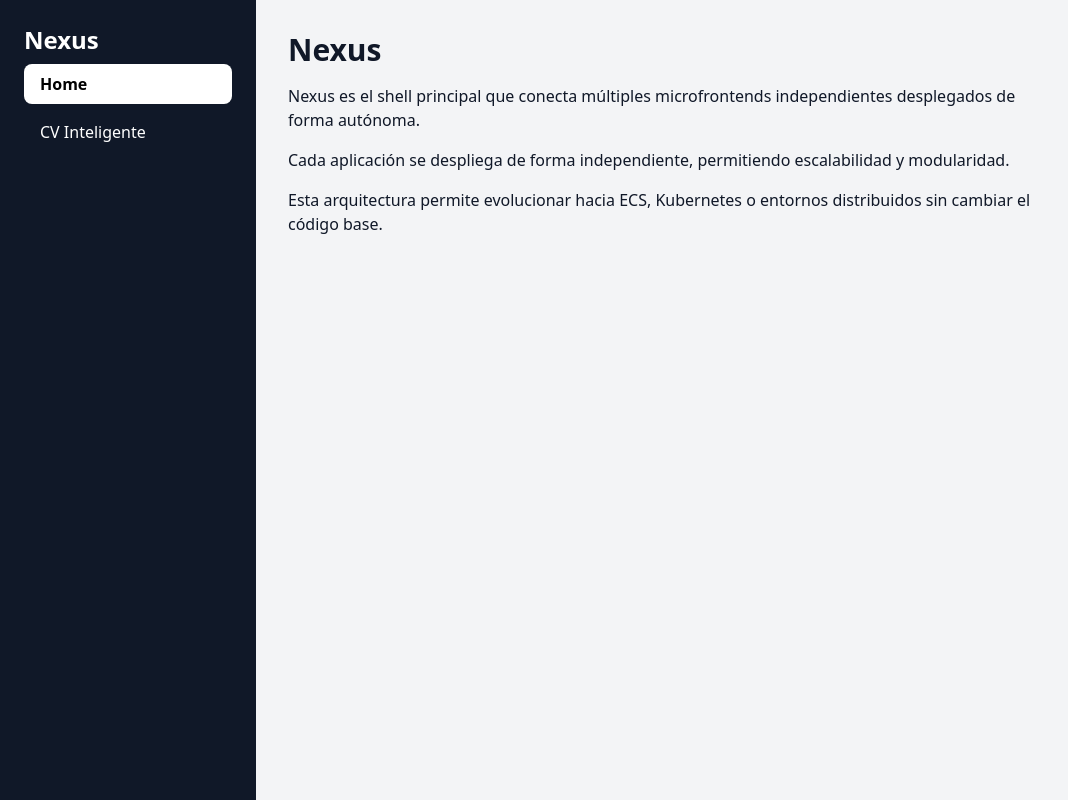
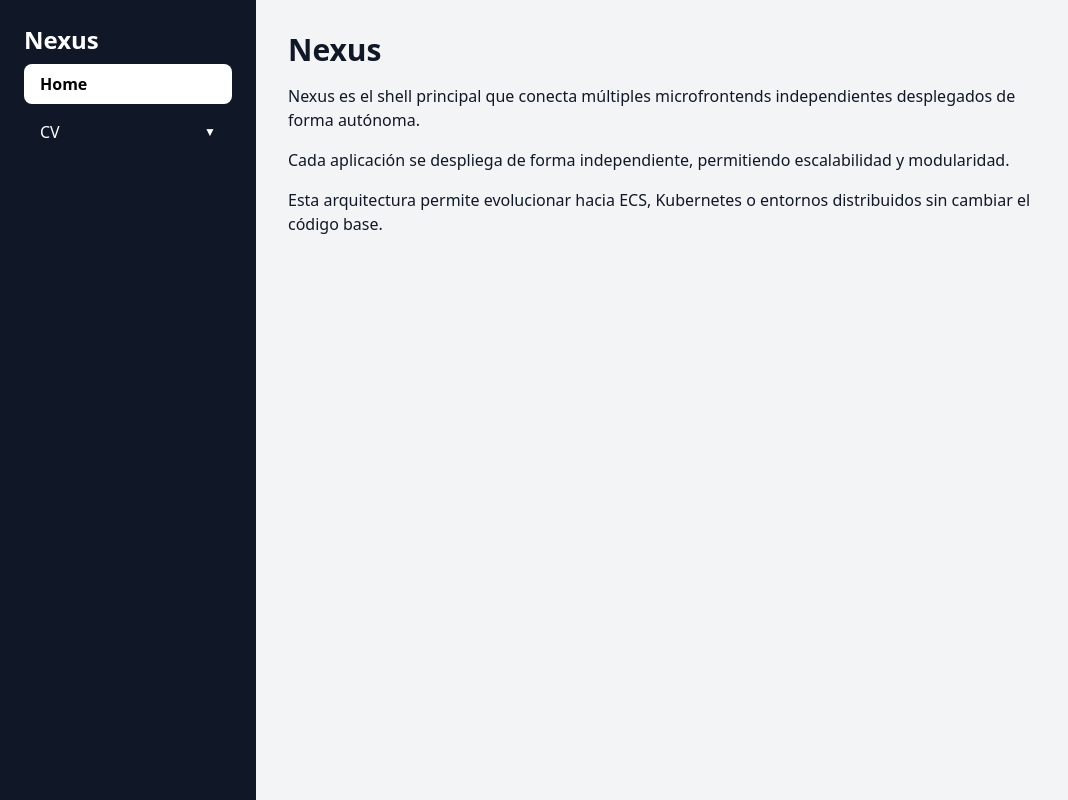
Before and after one commit to ChrisMoyaP/Nexus, a Next.js app: page / in a window 1280 px wide. Shown: the whole page, without its empty margins (0-1068 px from the left). Built offline with nearby package versions, Linux system fonts and the light colour scheme.

Commit message:
Se añade Menú editar y crear

```diff
--- /dev/null
+++ b/app/mfe/cv/crear/page.tsx
@@ -0,0 +1,19 @@
+import { getApps } from "@/features/shell/config/apps-config"
+
+export default async function CVCrearPage() {
+  const apps = await getApps()
+  const cv = apps.find((a) => a.path === "/mfe/cv")
+  const app = cv?.children?.find((c) => c.path === "/mfe/cv/crear")
+
+  if (!app?.externalUrl) return null
+
+  return (
+    <div className="absolute inset-0">
+      <iframe
+        src={app.externalUrl}
+        className="w-full h-full border-0"
+        title={app.name}
+      />
+    </div>
+  )
+}
--- /dev/null
+++ b/app/mfe/cv/editar/page.tsx
@@ -0,0 +1,19 @@
+import { getApps } from "@/features/shell/config/apps-config"
+
+export default async function CVEditarPage() {
+  const apps = await getApps()
+  const cv = apps.find((a) => a.path === "/mfe/cv")
+  const app = cv?.children?.find((c) => c.path === "/mfe/cv/editar")
+
+  if (!app?.externalUrl) return null
+
+  return (
+    <div className="absolute inset-0">
+      <iframe
+        src={app.externalUrl}
+        className="w-full h-full border-0"
+        title={app.name}
+      />
+    </div>
+  )
+}
--- a/features/shell/components/SidebarNav.tsx
+++ b/features/shell/components/SidebarNav.tsx
@@ -31,8 +31,8 @@ function NavItem({ app, pathname }: { app: AppItem; pathname: string }) {
   const activeClass = "bg-white text-black font-semibold"
   const inactiveClass = "hover:bg-gray-800"
 
-  // Grupo colapsable — tiene hijos, sin path ni externalUrl propios
-  if (hasChildren && !app.path && !app.externalUrl) {
+  // Grupo colapsable — tiene hijos (con o sin path/externalUrl propios)
+  if (hasChildren) {
     return (
       <div>
         <button
--- a/features/shell/config/apps.json
+++ b/features/shell/config/apps.json
@@ -4,9 +4,21 @@
     "path": "/"
   },
   {
-    "name": "CV Inteligente",
+    "name": "CV",
     "path": "/mfe/cv",
-    "description": "Aplicación de creación de CV inteligente",
-    "externalUrl": "https://cv-inteligente-teal.vercel.app/"
+    "description": "Aplicación de creación de CV",
+    "externalUrl": "https://cv-inteligente-teal.vercel.app/",
+    "children": [
+      {
+        "name": "Crear CV",
+        "path": "/mfe/cv/crear",
+        "externalUrl": "https://cv-inteligente-teal.vercel.app/"
+      },
+      {
+        "name": "Editar CV",
+        "path": "/mfe/cv/editar",
+        "externalUrl": "https://cv-inteligente-teal.vercel.app/cv/edit"
+      }
+    ]
   }
 ]
```
